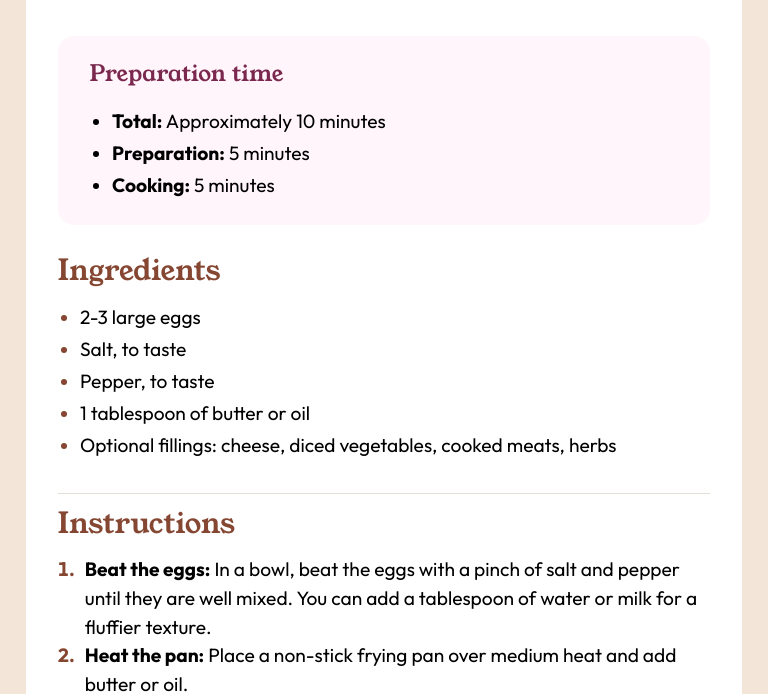
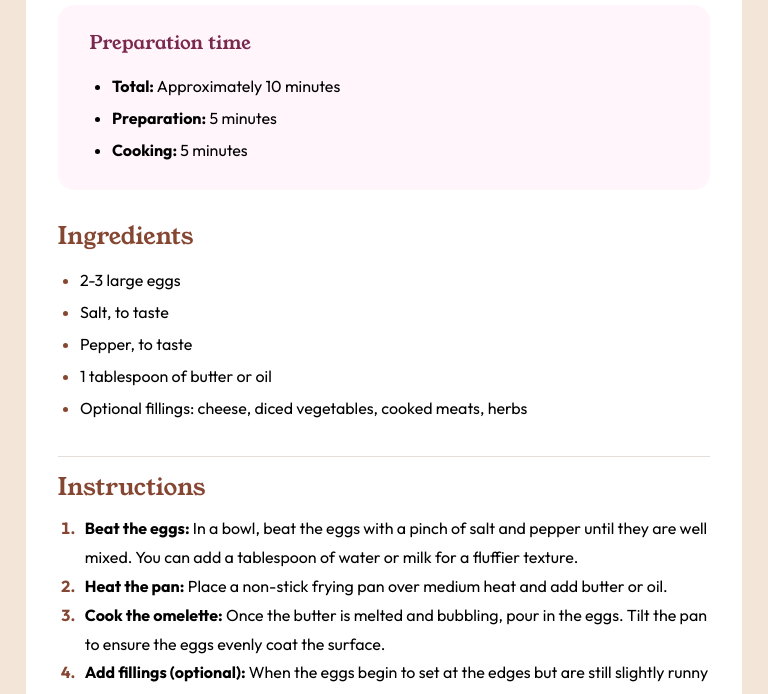
Before and after one commit to DSAW-2024-1/responsive-design-101-1JuL, a plain HTML site: page index.html in a window 768 px wide. Shown: the part 517-1211 px from the top of the page. Drawn offline with Linux system fonts and the light colour scheme.

Commit message:
Updated styles for Tablet and Desktop portraits

```diff
--- a/styles.css
+++ b/styles.css
@@ -125,7 +125,7 @@ span{font-weight: bold;}
 /* Styles for Tablet Portrait */
 @media only screen and (min-width: 481px) and (max-width: 1023px) {
   body{
-    font-size: 1.2rem;
+    font-size: 1rem;
     line-height: 1.8rem;
   }
   .paper {
@@ -143,7 +143,7 @@ span{font-weight: bold;}
     border-radius: 0.6rem;
     margin-bottom: .6rem;
   }
-  h1,h2,h3{margin-bottom: 1rem;}
+  h1,h2,h3{margin-bottom: .8rem;}
   p{padding-bottom: 1rem;}
 
 /* CSS for lists and lists markers */
@@ -219,7 +219,7 @@ span{font-weight: bold;}
   .paper {
     display: flex;
     flex-direction: column;
-    max-width: 35vw;
+    max-width: 45vw;
     gap: 1rem;
     background-color: hsl(0, 0%, 100%);
     padding: 2rem;
```
